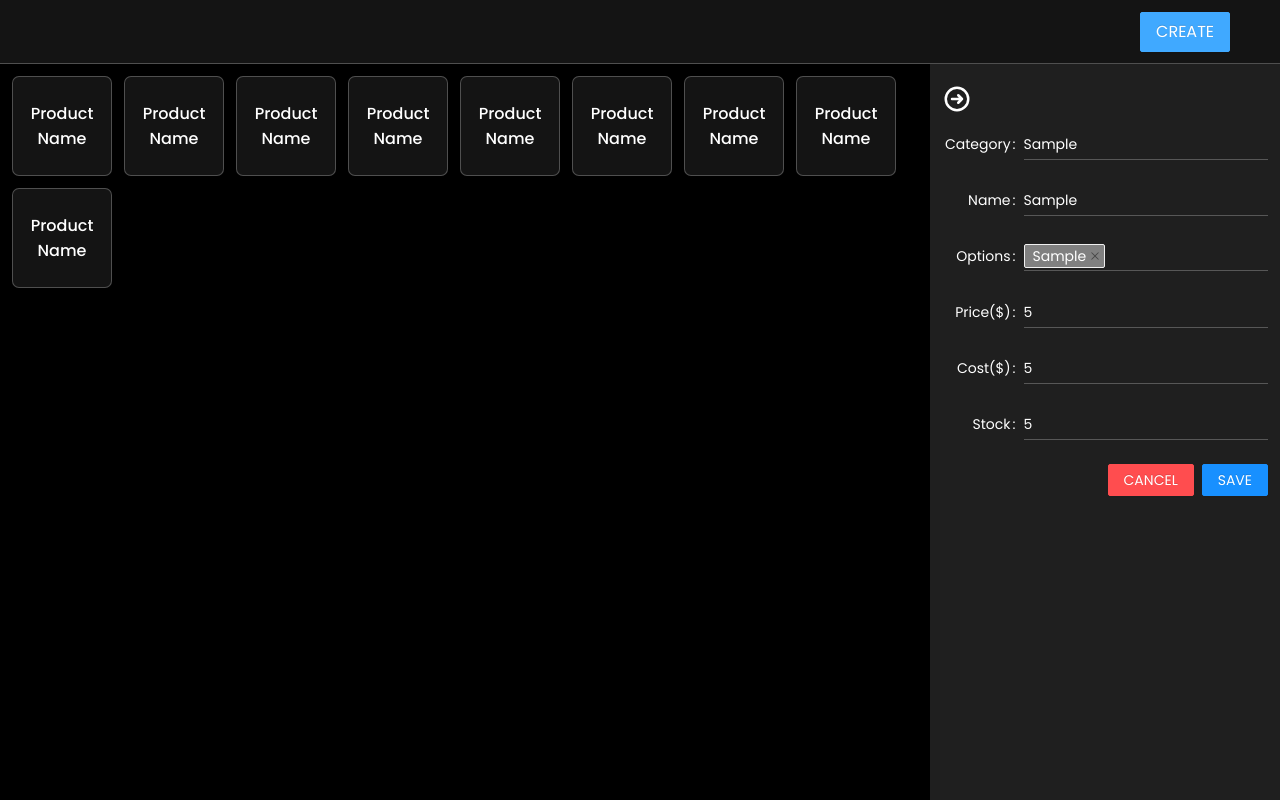
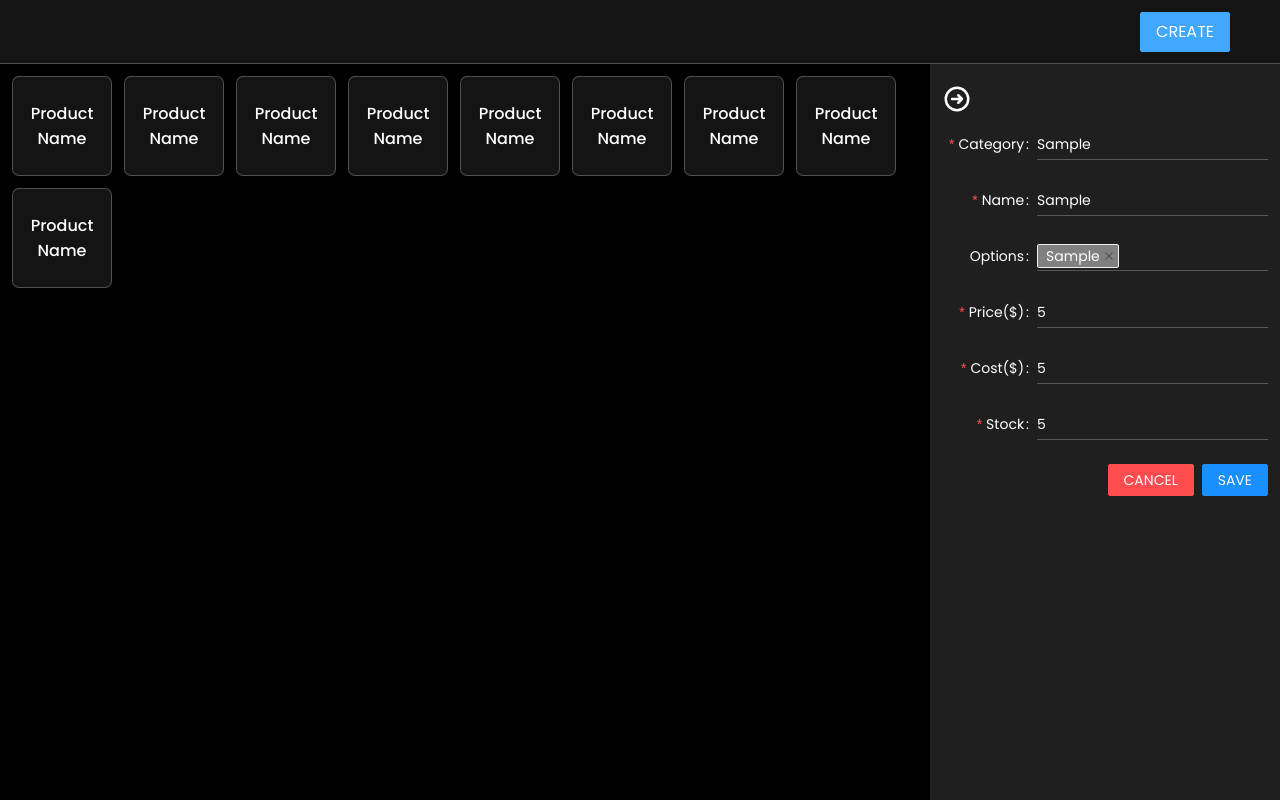
Before and after one commit to RalphPam/utak-test, a React (Create React App) app: page / in a window 1280 px wide. Both pictures are taken after typing "Sample", "Sample", "Sample", "5", "5", "5" into the empty fields and a click on the button "CREATE". Built offline with nearby package versions, Linux system fonts and the light colour scheme.

Commit message:
Implement functionality for creating a product

```diff
--- a/package.json
+++ b/package.json
@@ -13,8 +13,7 @@
     "react-dom": "^18.2.0",
     "react-scripts": "5.0.1",
     "styled-components": "^5.3.5",
-    "typescript": "^4.7.4",
-    "uuid": "^8.3.2"
+    "typescript": "^4.7.4"
   },
   "scripts": {
     "start": "react-scripts start",
--- a/src/components/ProductForm.tsx
+++ b/src/components/ProductForm.tsx
@@ -1,7 +1,8 @@
 import { Button, Form, Input, Layout, Row, Select, Space } from 'antd'
-import { Dispatch, SetStateAction } from 'react'
+import { Dispatch, SetStateAction, useEffect, useState } from 'react'
 import styled from 'styled-components'
-import { FormState } from '../types/form'
+import { createProduct } from '../services'
+import { FormState, ProductDetails } from '../types/form'
 import colors from '../utils/color'
 
 const StyledSlider = styled(Layout.Sider)`
@@ -31,6 +32,9 @@ const StyledInput = styled(Input)`
     &:focus {
       box-shadow: none;
     }
+  }
+  &.ant-input-status-error:not(.ant-input-disabled):not(.ant-input-borderless).ant-input {
+    background-color: transparent;
   }
 `
 
@@ -94,6 +98,34 @@ interface ProductFormProps {
 }
 
 const ProductForm = ({ formState, setFormState }: ProductFormProps) => {
+  const [ form ] = Form.useForm()
+  const [ isLoading, setIsLoading ] = useState(false)
+
+  const onFinish = async (values: ProductDetails) => {
+    if (parseFloat(values.cost) > parseFloat(values.price)) {
+      form.setFields([
+        {
+          name: 'cost',
+          errors: [ 'Cost must be less than price' ],
+        },
+      ])
+      return
+    }
+    setIsLoading(true)
+    if (formState === 'create') {
+      const res = await createProduct(values)
+      if (res) {
+        setFormState('view')
+      }
+    }
+    setIsLoading(false)
+  }
+
+  useEffect(() => {
+    // Reset fields when hiding form
+    if (formState === null) form.resetFields()
+  }, [ formState ])
+
   return (
     <StyledSlider width={350} collapsedWidth={0} collapsed={formState === null}>
       <Header justify="space-between">
@@ -128,27 +160,29 @@ const ProductForm = ({ formState, setFormState }: ProductFormProps) => {
       </Header>
       <Form
         labelCol={{
-          span: 6,
+          span: 7,
         }}
         wrapperCol={{
-          span: 18,
-        }}>
-        <FormItem label="Category">
+          span: 17,
+        }}
+        form={form}
+        onFinish={onFinish}>
+        <FormItem label="Category" name="category" rules={[ { required: true, message: 'Category is required' } ]}>
           <StyledInput />
         </FormItem>
-        <FormItem label="Name">
+        <FormItem label="Name" name="name" rules={[ { required: true, message: 'Name is required' } ]}>
           <StyledInput />
         </FormItem>
-        <FormItem label="Options">
+        <FormItem label="Options" name="options" initialValue={[]}>
           <StyledSelect mode="tags" open={false} />
         </FormItem>
-        <FormItem label="Price($)">
+        <FormItem label="Price($)" name="price" rules={[ { required: true, message: 'Price is required' } ]}>
           <StyledInput type="number" />
         </FormItem>
-        <FormItem label="Cost($)">
+        <FormItem label="Cost($)" name="cost" rules={[ { required: true, message: 'Cost is required' } ]}>
           <StyledInput type="number" />
         </FormItem>
-        <FormItem label="Stock">
+        <FormItem label="Stock" name="stock" rules={[ { required: true, message: 'Stock is required' } ]}>
           <StyledInput type="number" />
         </FormItem>
         {formState && [ 'create', 'edit' ].includes(formState) &&
@@ -161,7 +195,7 @@ const ProductForm = ({ formState, setFormState }: ProductFormProps) => {
                   onClick={() => setFormState(prev => prev === 'create' ? null : 'view')}>
                   CANCEL
                 </Button>
-                <Button type="primary" htmlType="submit">
+                <Button type="primary" htmlType="submit" loading={isLoading}>
                   SAVE
                 </Button>
               </Space>
--- /dev/null
+++ b/src/services.ts
@@ -0,0 +1,17 @@
+import { uuidv4 } from '@firebase/util'
+import { message } from 'antd'
+import { getDatabase, ref, set } from 'firebase/database'
+import { ProductDetails } from './types/form'
+
+export async function createProduct(values: ProductDetails): Promise<boolean> {
+  try {
+    const db = getDatabase()
+    await set(ref(db, 'products/' + uuidv4()), values)
+    message.success('Product created successfully', 3)
+    return true
+  } catch (error) {
+    message.error('Something went wrong, please try again later', 3)
+    console.error(error)
+    return false
+  }
+}
```
Also changed, not shown: src/types/form.ts (+9 -0 lines), 1 other file (tests, documents, lock files or other folders).
